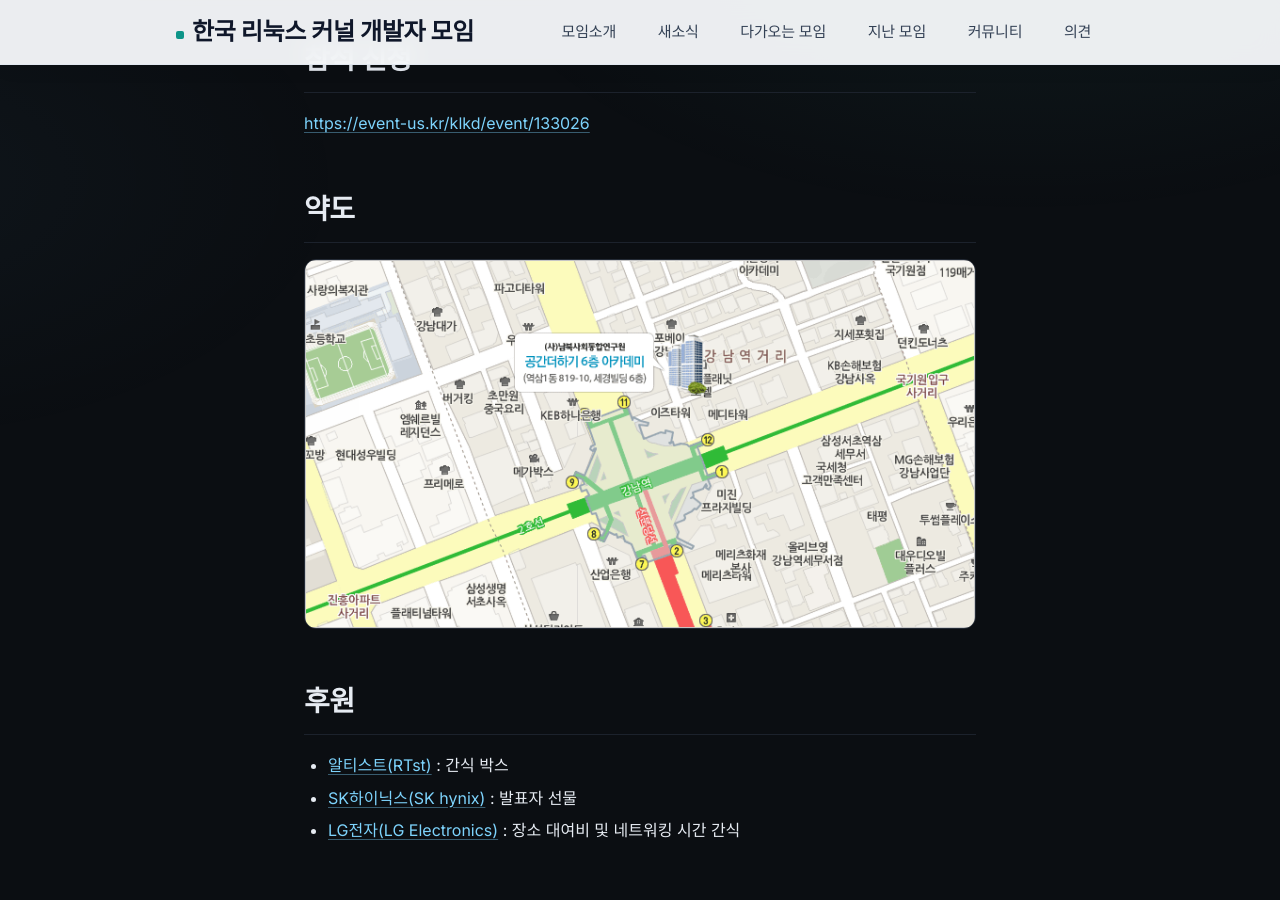
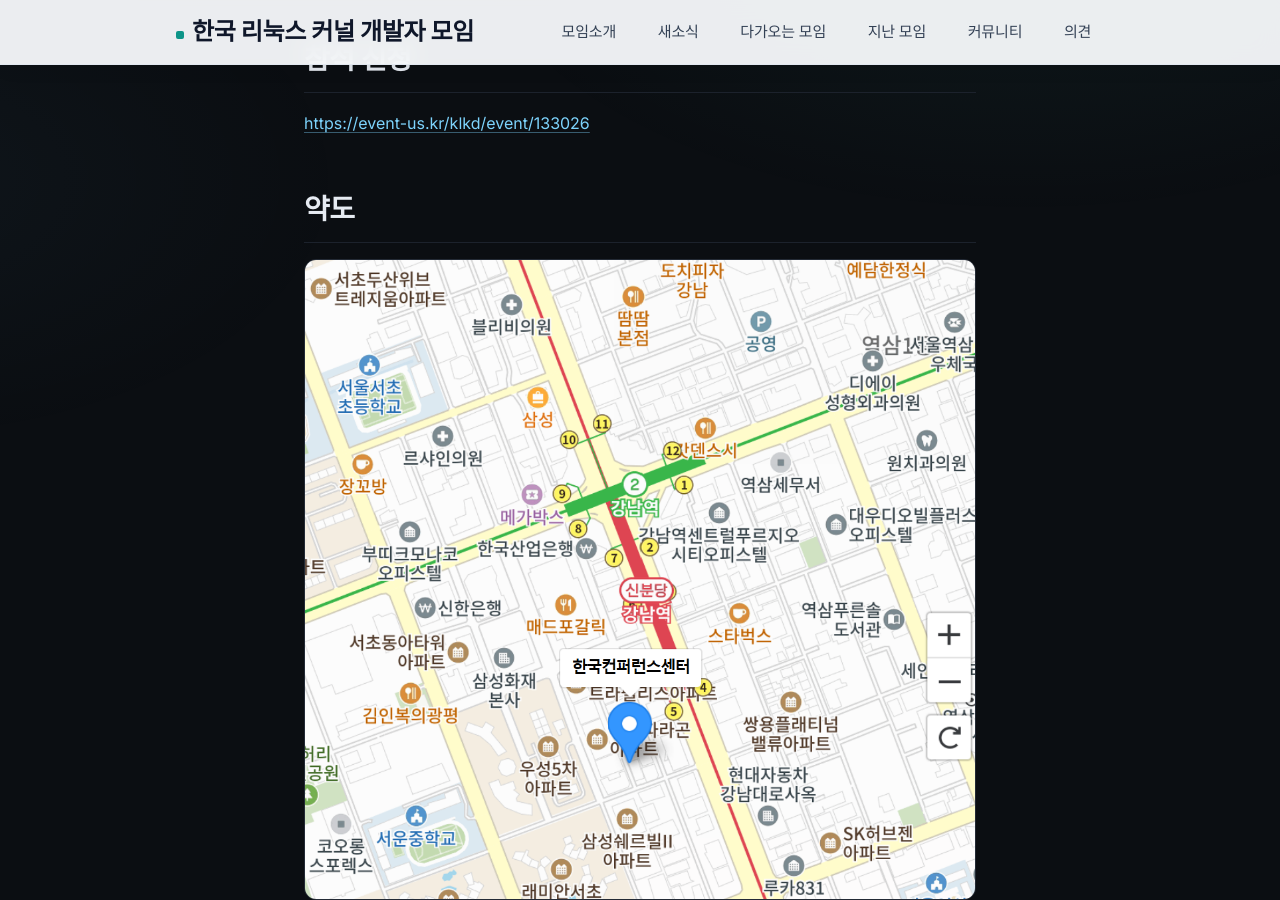
Before and after one commit to kernel-dev-ko/kernel-dev-ko.github.io, a Jekyll site: the page built from 11th/index.md, in a window 1280 px wide and 900 px high, scrolled down 1210 px. Built offline with Jekyll 4.4.1, drawn with Linux system fonts in a browser that asks for light colours.

Commit message:
Update map image in index.md

```diff
--- a/11th/index.md
+++ b/11th/index.md
@@ -32,7 +32,7 @@
 [https://event-us.kr/klkd/event/133026](https://event-us.kr/klkd/event/133026)<br>
 
 ## 약도
-![공간더하기 약도](../space_plus.gif)
+![한국컨퍼런스센터 약도](../conference_center.png)
 
 ## 후원
 * [알티스트(RTst)](https://www.rtst.co.kr/) : 간식 박스
```
